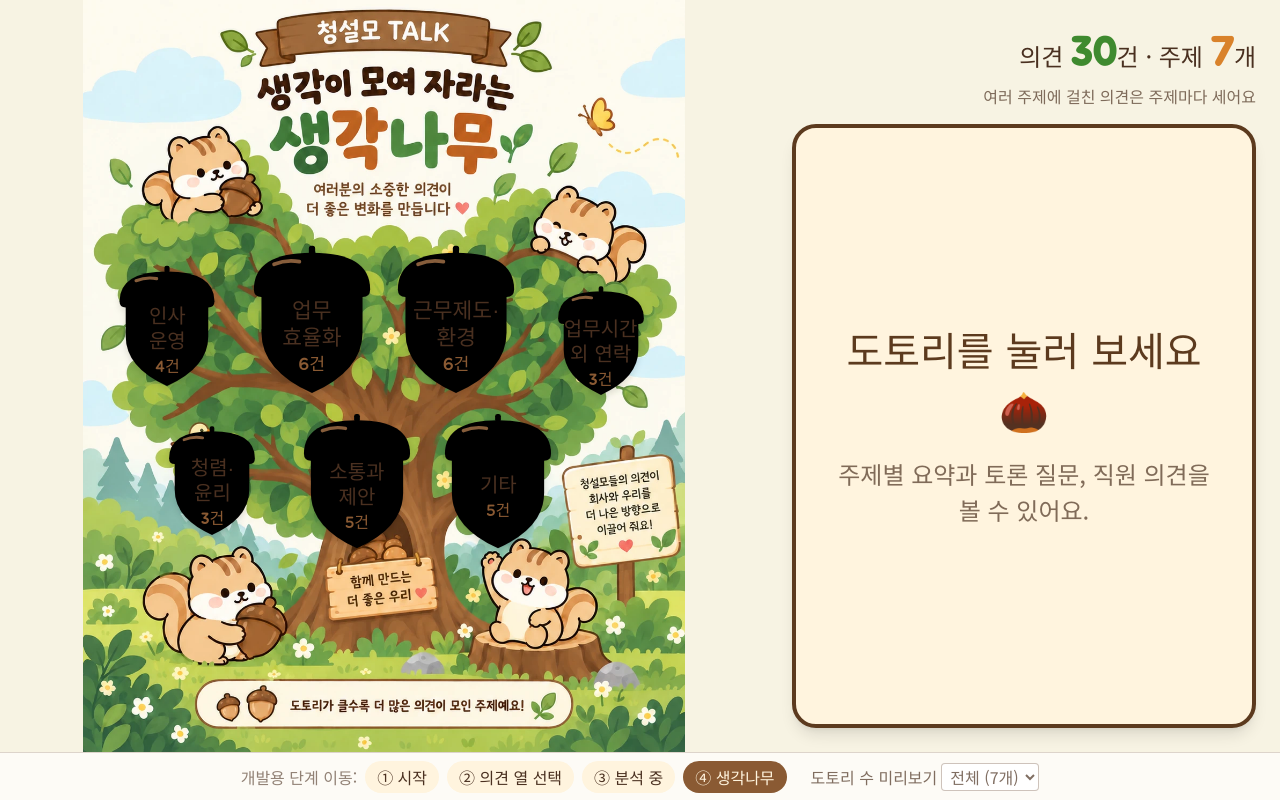
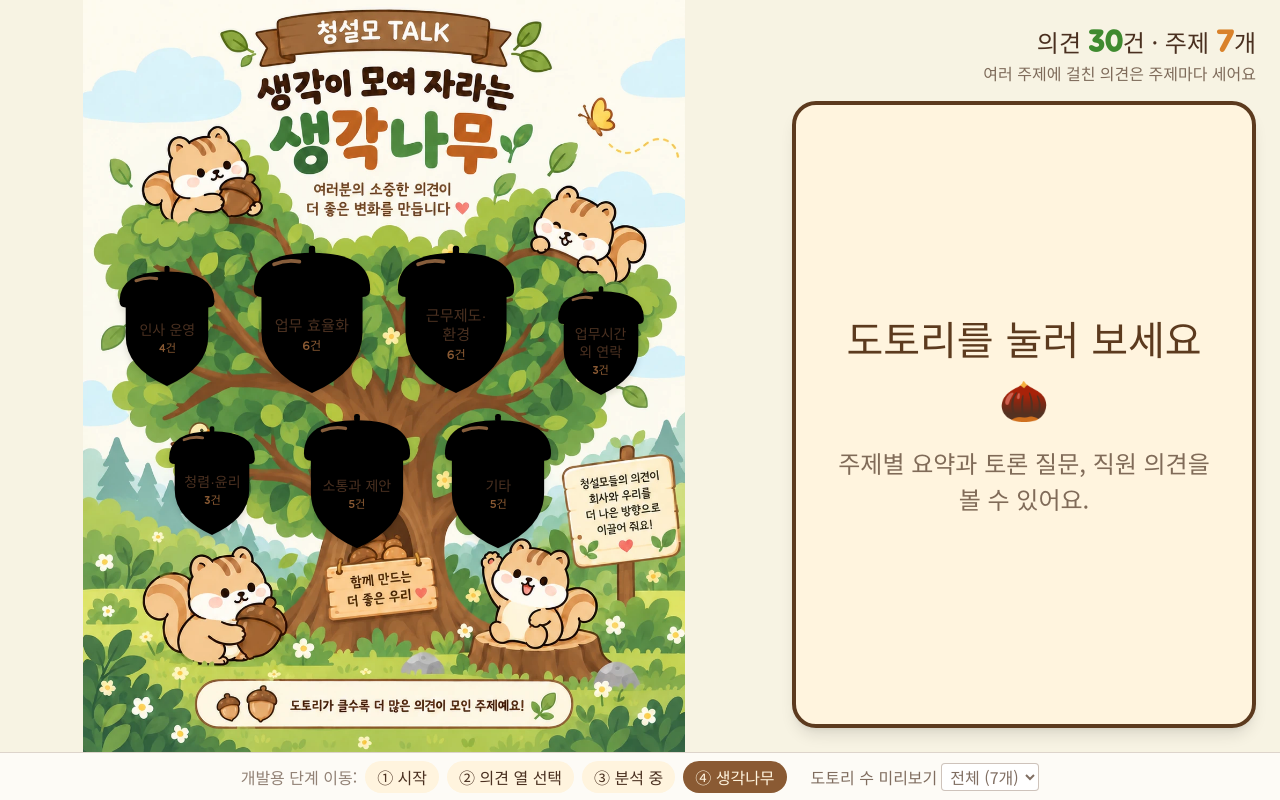
Before and after one commit to hbchoi36-alt/cheongseolmo-talk, a Next.js app: page / in a window 1280 px wide. Both pictures are taken after a click on the button "④ 생각나무". Built offline with nearby package versions, Linux system fonts and the light colour scheme.

Commit message:
운영자 화면 검토를 반영해 도토리 글자를 몸통 안에만 쓰고, 상세 패널 글자를 줄이고, 문장이 어절 단위로 줄바꿈되게 함
Co-Authored-By: Claude Opus 5.5 <noreply@anthropic.com>

```diff
--- a/app/globals.css
+++ b/app/globals.css
@@ -39,4 +39,7 @@
 body {
   background: var(--color-cream);
   color: var(--color-ink);
+  /* 한국어 문장은 어절(띄어쓰기) 단위로 줄을 바꾸고, 띄어쓰기 없이 아주 긴 글자만 칸 끝에서 끊는다 */
+  word-break: keep-all;
+  overflow-wrap: anywhere;
 }
--- a/components/Acorn.tsx
+++ b/components/Acorn.tsx
@@ -26,8 +26,8 @@ function breakableName(name: string) {
 }
 
 export default function Acorn({ name, count, width, selected, onSelect }: AcornProps) {
-  // 도토리 크기에 맞춰 글자 크기도 바꾸되, 작은 도토리도 스크린에서 읽히도록 20px 아래로는 줄이지 않는다
-  const fontSize = Math.min(34, Math.max(20, width * 0.17));
+  // 글자는 도토리 너비에 맞춰 정해, 이름(두 줄)과 건수가 몸통(크림색) 안에만 들어가게 한다
+  const fontSize = Math.min(30, Math.max(14, width * 0.12));
 
   return (
     <button
@@ -62,9 +62,9 @@ export default function Acorn({ name, count, width, selected, onSelect }: AcornP
         <path d="M20 24 Q30 20 40 22" fill="none" stroke="#a8754a" strokeWidth="3" strokeLinecap="round" opacity="0.8" />
       </svg>
 
-      {/* 주제 이름과 건수 — 몸통 영역 안에 놓는다 */}
+      {/* 주제 이름과 건수 — 모자(갈색) 아래, 몸통이 좁아지기 전까지의 영역에만 놓는다 (SVG 기준 y 52~108) */}
       <span
-        className="absolute inset-x-[14%] top-[42%] bottom-[16%] flex flex-col items-center justify-center text-center font-display leading-tight text-ink"
+        className="absolute inset-x-[15%] top-[41%] bottom-[17%] flex flex-col items-center justify-center overflow-hidden text-center font-display leading-tight text-ink"
         style={{ fontSize, wordBreak: "keep-all" }}
       >
         <span>{breakableName(name)}</span>
--- a/components/AcornDetail.tsx
+++ b/components/AcornDetail.tsx
@@ -41,7 +41,7 @@ export default function AcornDetail({ result, topicIndex, onTopicChange }: Acorn
   return (
     <div className="flex min-h-0 flex-1 flex-col">
       <header className="flex items-start justify-between gap-4 border-b-2 border-acorn-line/20 px-6 pb-4 pt-6">
-        <h2 className="font-display text-heading leading-tight text-acorn-line">
+        <h2 className="whitespace-nowrap font-display text-[1.75rem] leading-tight text-acorn-line">
           🌰 {topic.name} <span className="text-title-orange">· {topic.opinionIds.length}건</span>
         </h2>
         <button
@@ -55,41 +55,41 @@ export default function AcornDetail({ result, topicIndex, onTopicChange }: Acorn
 
       <div className="flex min-h-0 flex-1 flex-col gap-6 overflow-y-auto px-6 py-5">
         <section>
-          <h3 className="mb-1 font-display text-acorn-cap">요약</h3>
-          <p className="leading-relaxed">{topic.summary}</p>
+          <h3 className="mb-1 font-display text-xl text-acorn-cap">요약</h3>
+          <p className="text-xl leading-relaxed">{topic.summary}</p>
         </section>
 
         <section>
-          <h3 className="mb-2 font-display text-acorn-cap">💬 토론 질문</h3>
+          <h3 className="mb-2 font-display text-xl text-acorn-cap">💬 토론 질문</h3>
           {topic.discussionQuestions.length > 0 ? (
             <ol className="flex flex-col gap-2">
               {topic.discussionQuestions.map((question, i) => (
-                <li key={i} className="flex gap-3 rounded-2xl bg-white/70 px-4 py-3 leading-snug">
+                <li key={i} className="flex gap-3 rounded-2xl bg-white/70 px-4 py-3 text-xl leading-snug">
                   <span className="font-display text-title-green">{i + 1}.</span>
                   <span>{question}</span>
                 </li>
               ))}
             </ol>
           ) : (
-            <p className="text-ink/60">토론 질문이 없어요.</p>
+            <p className="text-xl text-ink/60">토론 질문이 없어요.</p>
           )}
         </section>
 
         <section>
-          <h3 className="mb-2 font-display text-acorn-cap">📝 의견 ({topic.opinionIds.length})</h3>
+          <h3 className="mb-2 font-display text-xl text-acorn-cap">📝 의견 ({topic.opinionIds.length})</h3>
           <ul className="flex flex-col gap-3">
             {topic.opinionIds.map((id) => {
               const opinion = opinionsById.get(id);
               if (!opinion) return null;
               const others = otherTopicsOf(id);
               return (
-                <li key={id} className="border-l-4 border-leaf/60 pl-4 text-xl leading-relaxed">
+                <li key={id} className="border-l-4 border-leaf/60 pl-4 text-lg leading-relaxed">
                   {opinion.softened && (
-                    <span className="mr-2 rounded-full bg-sky px-2 py-0.5 text-base text-ink/80">순화됨</span>
+                    <span className="mr-2 rounded-full bg-sky px-2 py-0.5 text-sm text-ink/80">순화됨</span>
                   )}
                   {opinion.displayText}
                   {others.length > 0 && (
-                    <span className="mt-1 block text-base text-ink/60">다른 주제에도 포함: {others.join(", ")}</span>
+                    <span className="mt-1 block text-sm text-ink/60">다른 주제에도 포함: {others.join(", ")}</span>
                   )}
                 </li>
               );
--- a/components/TreeStep.tsx
+++ b/components/TreeStep.tsx
@@ -35,8 +35,8 @@ export default function TreeStep({ result, onTopicChange }: TreeStepProps) {
       <aside className="flex min-h-0 w-2/5 flex-col gap-4 p-6">
         {/* 총 의견 수는 중복을 뺀 실제 의견 수 (DESIGN.md §3.5) */}
         <p className="text-right">
-          의견 <strong className="font-display text-heading text-title-green">{result.opinions.length}</strong>건 · 주제{" "}
-          <strong className="font-display text-heading text-title-orange">{result.topics.length}</strong>개
+          의견 <strong className="font-display text-3xl text-title-green">{result.opinions.length}</strong>건 · 주제{" "}
+          <strong className="font-display text-3xl text-title-orange">{result.topics.length}</strong>개
           <span className="block text-base text-ink/70">여러 주제에 걸친 의견은 주제마다 세어요</span>
         </p>
         <div className="flex min-h-0 flex-1 flex-col rounded-3xl border-4 border-acorn-line bg-acorn-body shadow-lg">
```
Also changed, not shown: 1 other file (tests, documents, lock files or other folders).
